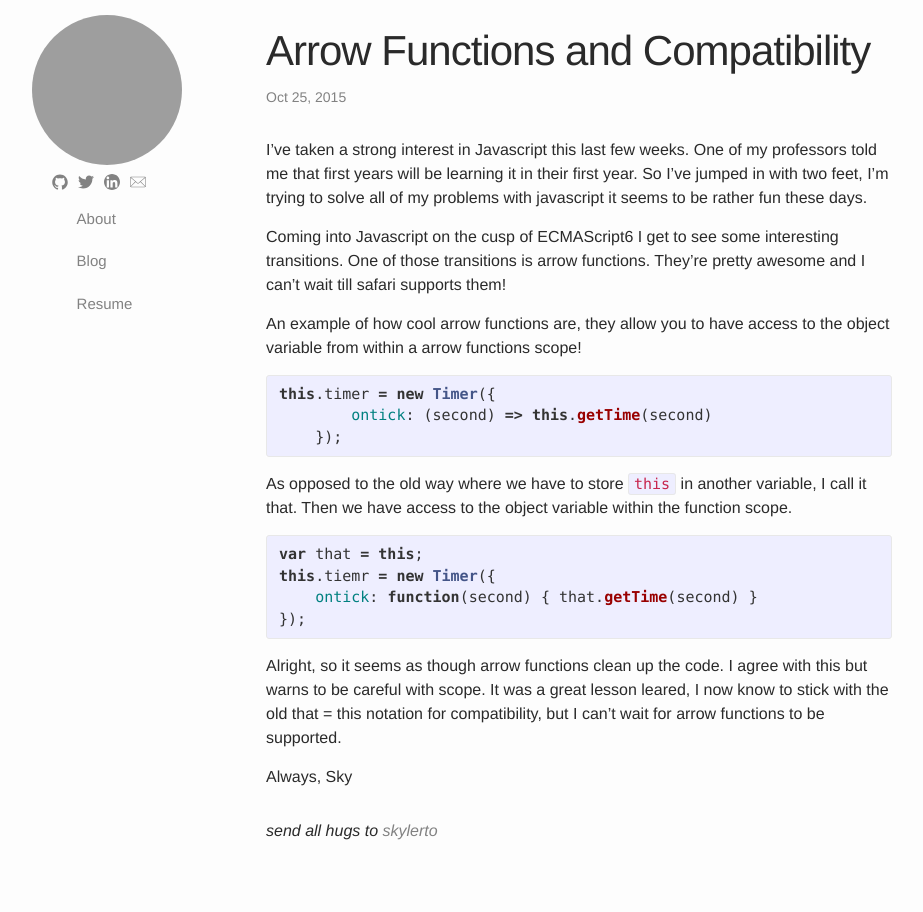
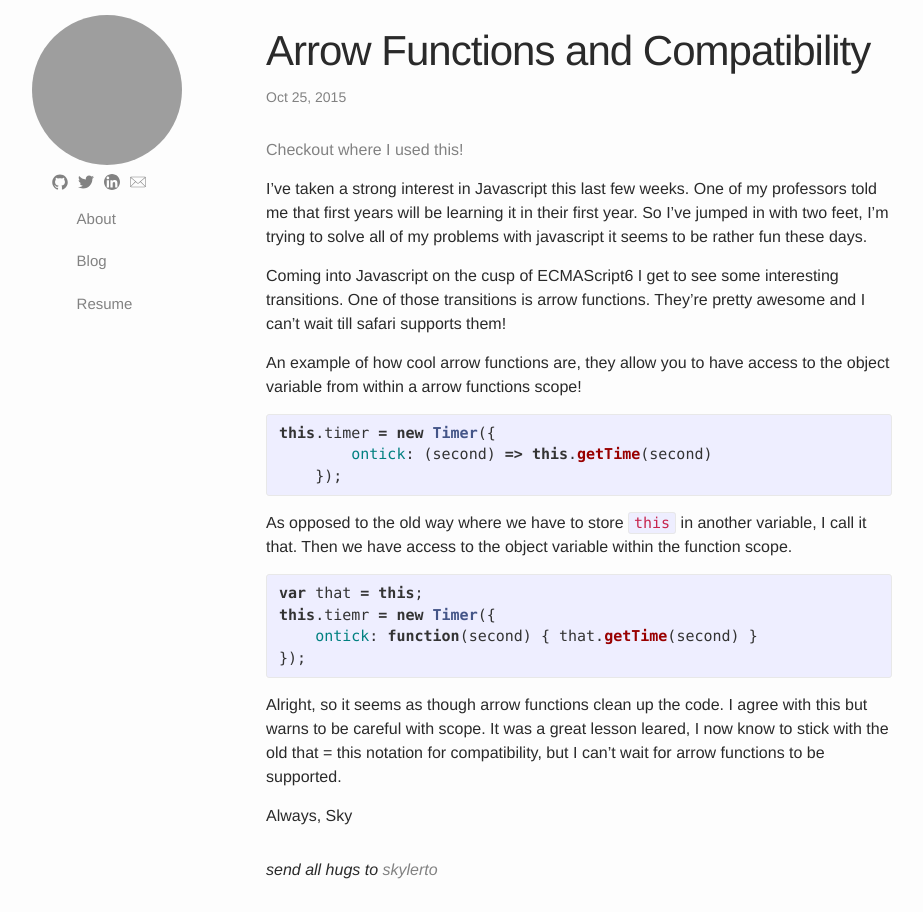
Before and after one commit to skylerto/skylerto.github.io, a Jekyll site: the page built from _posts/2015-10-26-javascript-arrow-functions.markdown, in a window 1280 px wide. Shown: the whole page, without its empty margins (159-1082 px from the left). Built offline with Jekyll 4.4.1, drawn with Linux system fonts in a browser that asks for light colours; grey boxes are pictures that could not be loaded.

Commit message:
added new link on old post

```diff
--- a/_posts/2015-10-26-javascript-arrow-functions.markdown
+++ b/_posts/2015-10-26-javascript-arrow-functions.markdown
@@ -4,6 +4,8 @@ title: Arrow Functions and Compatibility
 date: 2015-10-25
 categories: programming javascript
 ---
+
+[Checkout where I used this!](https://github.com/skylerto/pomodoro)
 
 I've taken a strong interest in Javascript this last few weeks. One of my professors told me that first years will be learning it in their first year.
 So I've jumped in with two feet, I'm trying to solve all of my problems with javascript it seems to be rather fun these days.
```
